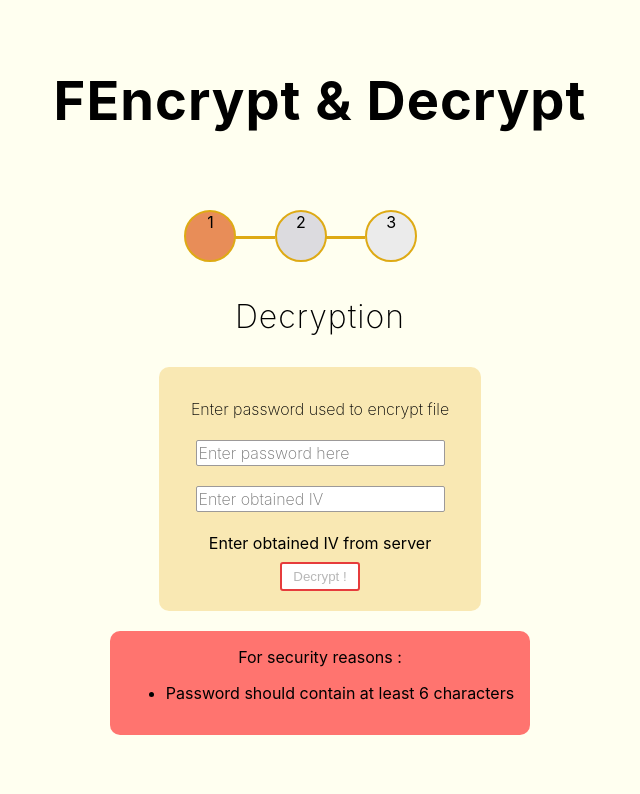
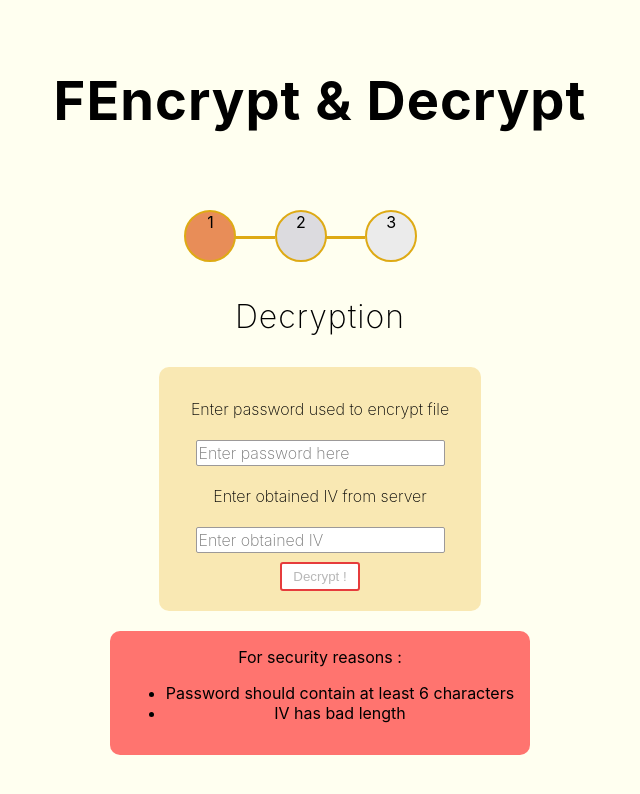
Before and after one commit to kamilwoloszyn/FEncrypt, a React (Create React App) app in the folder frontend/: page /decrypt in a window 1280 px wide. Shown: the top 794 px of the page, without its empty margins (320-960 px from the left). Built offline with nearby package versions, Linux system fonts and the light colour scheme.

Commit message:
Fixed checking values from input

```diff
--- a/frontend/src/components/Decryption.tsx
+++ b/frontend/src/components/Decryption.tsx
@@ -35,18 +35,23 @@ export const Decryption: React.FC<Props> = (Props) => {
   const [buttonDisabled, SetButtonDisabled] = useState<boolean>(true);
   const sendLink = "/send";
   const handleChangePassword = () => {
-    if (passwordRef.current && passwordRef.current.value.length > 5 && ivRef.current && ivRef.current.value.length> 10) {
+    if (passwordRef.current?.value !== undefined && passwordRef.current.value.length > 0) {
       globalPassword.SetUsedPassword(passwordRef.current.value)
+    }
+  }
+  const handleChangeIV = () => {
+    if (ivRef.current) {
+      globalIvContext.SetUsedIV(ivRef.current.value)
+    }
+  }
+  useEffect(() => {
+    if (globalPassword.usedPassword.length > 5 && globalIvContext.usedIV?.length == 32) {
       SetButtonDisabled(false);
     } else {
       SetButtonDisabled(true);
     }
-  }
-  const handleChangeIV = () => {
-    if (ivRef.current && ivRef.current.value.length > 10) {
-      globalIvContext.SetUsedIV(ivRef.current.value)
-    }
-  }
+  },[globalPassword.usedPassword,globalIvContext.usedIV])
+
   useEffect(() => {
     dispatch(SetStep(1));
     globalAction.SetUsedContext("decrypt");
@@ -68,10 +73,10 @@ export const Decryption: React.FC<Props> = (Props) => {
                    <input type="password" placeholder="Enter password here" className="form-input" ref={passwordRef} onChange={handleChangePassword}/>
                </FormInputBlock>
                <FormLabelBlock>
-                    <input type="text" placeholder="Enter obtained IV" className="form-input" ref={ivRef} onChange={handleChangeIV}></input>
+                  Enter obtained IV from server
                </FormLabelBlock>
                <FormInputBlock>
-                  Enter obtained IV from server
+                  <input type="text" placeholder="Enter obtained IV" className="form-input" ref={ivRef} onChange={handleChangeIV}></input>
                </FormInputBlock>
                <Link to={buttonDisabled? '#': sendLink}> <OptionButton disabled={buttonDisabled} type="button" customColor={"#fff"} hoverColor={"#e63c3c"} borderColor={"#e63c3c"}>Decrypt !</OptionButton> </Link>
              </form>
@@ -81,7 +86,8 @@ export const Decryption: React.FC<Props> = (Props) => {
            <Warning show={buttonDisabled} className="modal-theme-error">
             For security reasons :
                   <ul>
-                    <li>Password should contain at least 6 characters</li>
+                      <li>Password should contain at least 6 characters</li>
+                      <li>IV has bad length</li>
                   </ul>
             </Warning>
          </Col>
```
